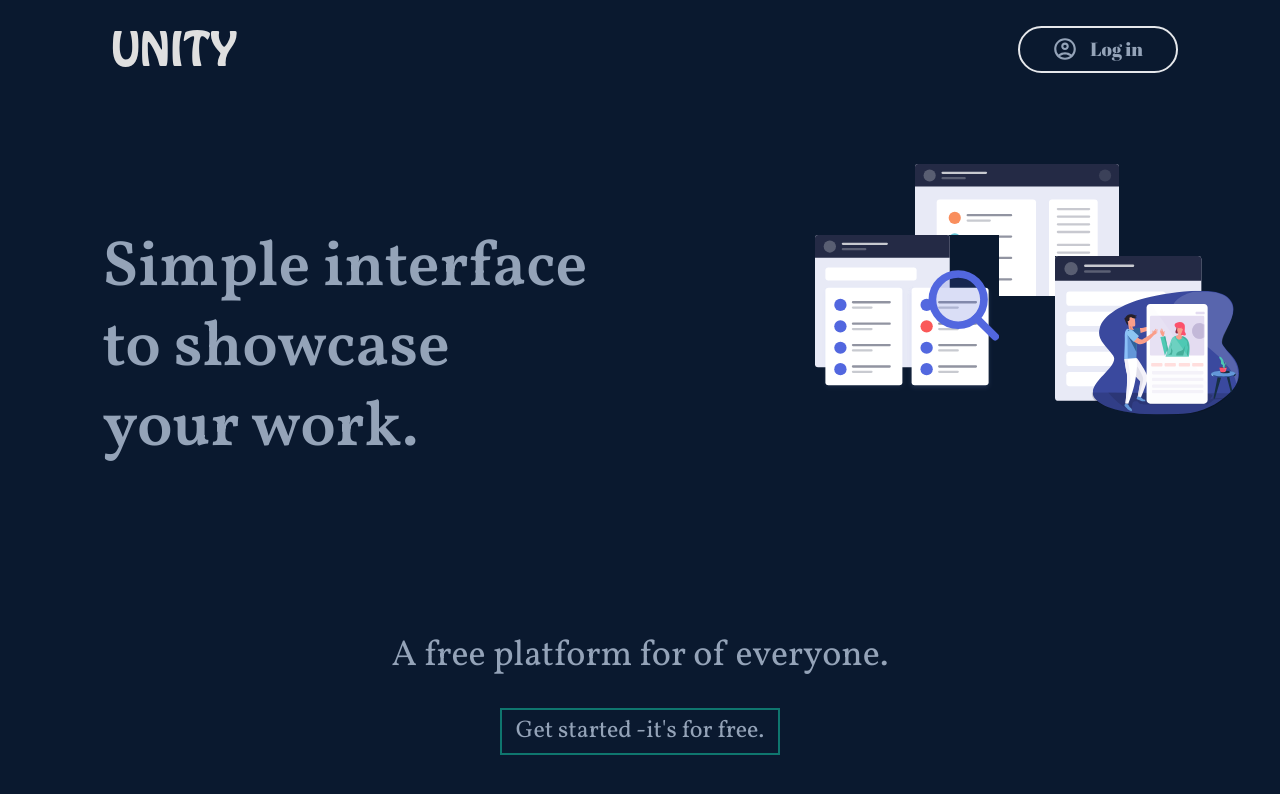
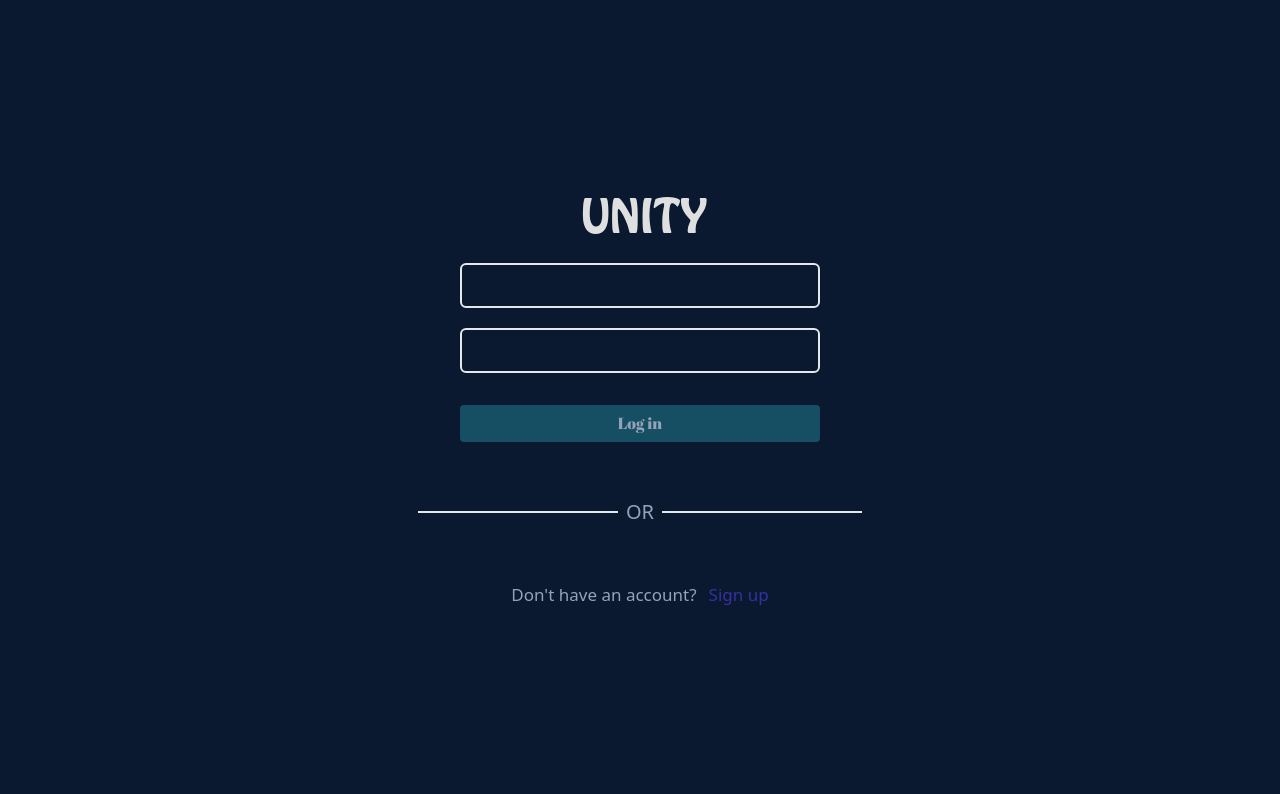
Before and after one commit to jyotirmoy-sinhababu/Unity, a React (Vite) app: page /auth in a window 1280 px wide. Shown: the top 794 px of the page. Built offline with nearby package versions, Linux system fonts and the light colour scheme.

Commit message:
style added to auth form

```diff
--- a/src/App.jsx
+++ b/src/App.jsx
@@ -1,10 +1,16 @@
 import './App.css';
+import AuthForm from './components/authform/AuthForm';
 import LandingPage from './pages/landingPage/LandingPage';
+
+import { Route, Routes } from 'react-router-dom';
 
 function App() {
   return (
     <>
-      <LandingPage />
+      <Routes>
+        <Route index element={<LandingPage />} />
+        <Route path='auth' element={<AuthForm />} />
+      </Routes>
     </>
   );
 }
--- a/src/components/authform/AuthForm.jsx
+++ b/src/components/authform/AuthForm.jsx
@@ -7,28 +7,31 @@ import SignUp from './SignUp';
 const AuthForm = () => {
   const [isLogin, setIsLogin] = useState(true);
   return (
-    <>
+    <div className='h-[100vh] flex flex-col justify-center items-center gap-14'>
       {' '}
-      <div>
+      <div className='flex flex-col justify-center items-center  gap-6'>
         <img src={logo} alt='logo' />
         {isLogin ? <Login /> : <SignUp />}
       </div>
-      <div className='flex'>
-        <div className='w-[200px] border-2'></div>
-        <p>OR</p>
-        <div className='w-[200px] border-2'></div>
+      <div className='flex justify-center items-center gap-2'>
+        <div className='w-[200px] h-0 border'></div>
+        <p className='text-xl text-slate-400 font-medium'>OR</p>
+        <div className='w-[200px] h-0 border'></div>
       </div>
-      <div>
-        {isLogin ? "Don't have an account?" : 'Already have an account?'}
+      <div className='flex justify-center items-center gap-3 text-[17px]'>
+        <p className='text-slate-400'>
+          {isLogin ? "Don't have an account?" : 'Already have an account?'}
+        </p>
         <button
           onClick={() => {
             setIsLogin(!isLogin);
           }}
+          className='text-indigo-800'
         >
           {isLogin ? 'Sign up' : 'Log in'}
         </button>
       </div>
-    </>
+    </div>
   );
 };
 
--- a/src/components/authform/Login.jsx
+++ b/src/components/authform/Login.jsx
@@ -2,10 +2,17 @@ import React from 'react';
 
 const Login = () => {
   return (
-    <div>
-      <input className='w-[310px] border-2' type='email' />
-      <input className='w-[310px] border-2' type='password' />
-      <button>Log in</button>
+    <div className='flex flex-col gap-5'>
+      <input className='w-[360px] h-[45px] border-2 rounded-md' type='email' />
+      <input
+        className='w-[360px] h-[45px] border-2 rounded-md'
+        type='password'
+      />
+      <div className='flex justify-center items-center mt-[12px]'>
+        <button className='w-[360px] h-[37px] flex justify-center items-center text-slate-400 rounded bg-cyan-900 font-abril'>
+          Log in
+        </button>
+      </div>
     </div>
   );
 };
--- a/src/components/authform/SignUp.jsx
+++ b/src/components/authform/SignUp.jsx
@@ -2,11 +2,19 @@ import React from 'react';
 
 const SignUp = () => {
   return (
-    <div>
-      <input className='w-[310px] h-[45px] border-2' type='name' />
-      <input className='w-[310px] h-[45px] border-2' type='email' />
-      <input className='w-[310px] h-[45px] border-2' type='password' />
-      <button>Sign up</button>
+    <div className='flex flex-col gap-5'>
+      <input className='w-[360px] h-[45px] border-2 rounded-md' type='name' />
+      <input className='w-[360px] h-[45px] border-2 rounded-md' type='email' />
+      <input
+        className='w-[360px] h-[45px] border-2 rounded-md'
+        type='password'
+      />
+      <div className='flex justify-center items-center mt-[12px]'>
+        {' '}
+        <button className='w-[360px] h-[37px] flex justify-center items-center text-slate-400 rounded bg-cyan-900 font-abril'>
+          Sign up
+        </button>
+      </div>
     </div>
   );
 };
--- a/src/pages/intropage/IntroPage.jsx
+++ b/src/pages/intropage/IntroPage.jsx
@@ -8,7 +8,7 @@ const IntroPage = () => {
         <p className='text-4xl font-vollkorn'>
           A free platform for of everyone.
         </p>
-        <button className='text-2xl font-vollkorn border-2 border-teal-700 h-[47px] w-[280px]'>
+        <button className='text-[1.2rem] font-vollkorn border-2 border-teal-700 h-[47px] w-[280px]'>
           Get started -it's for free.
         </button>
       </div>
```
